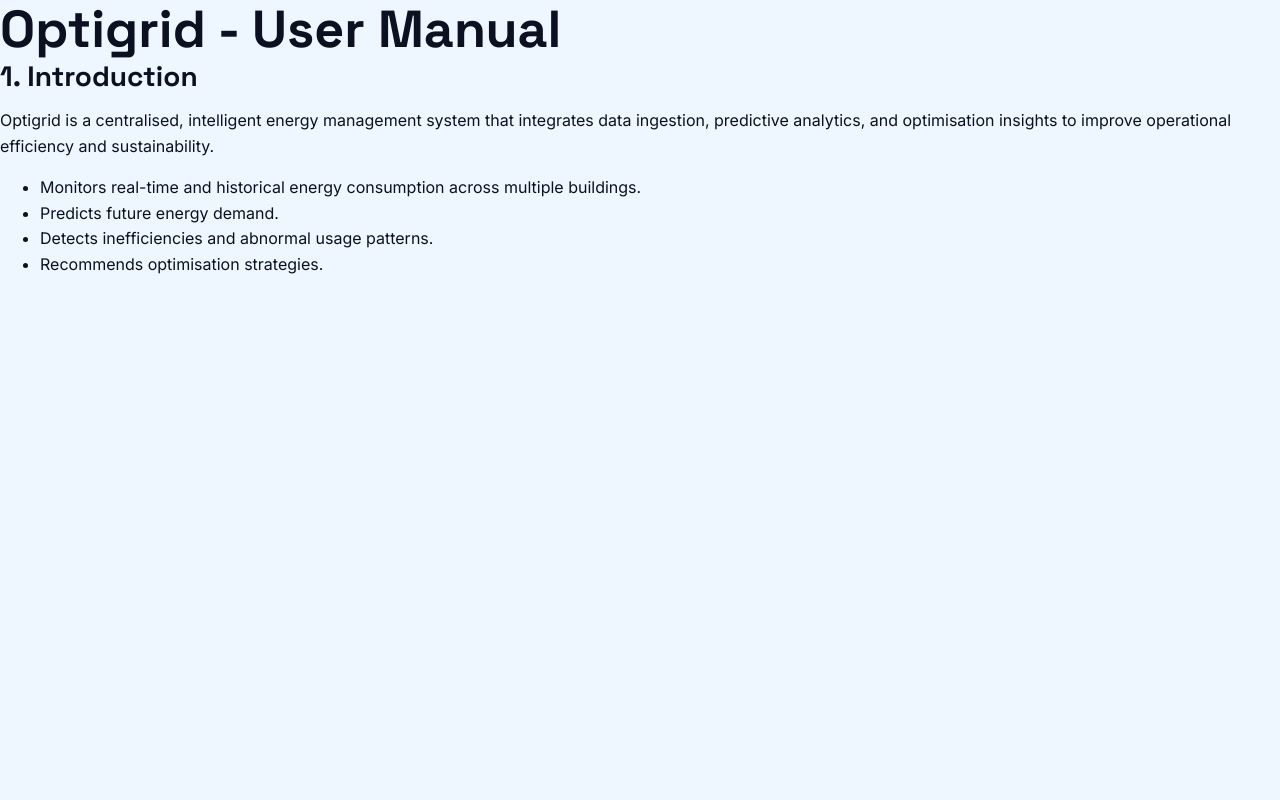
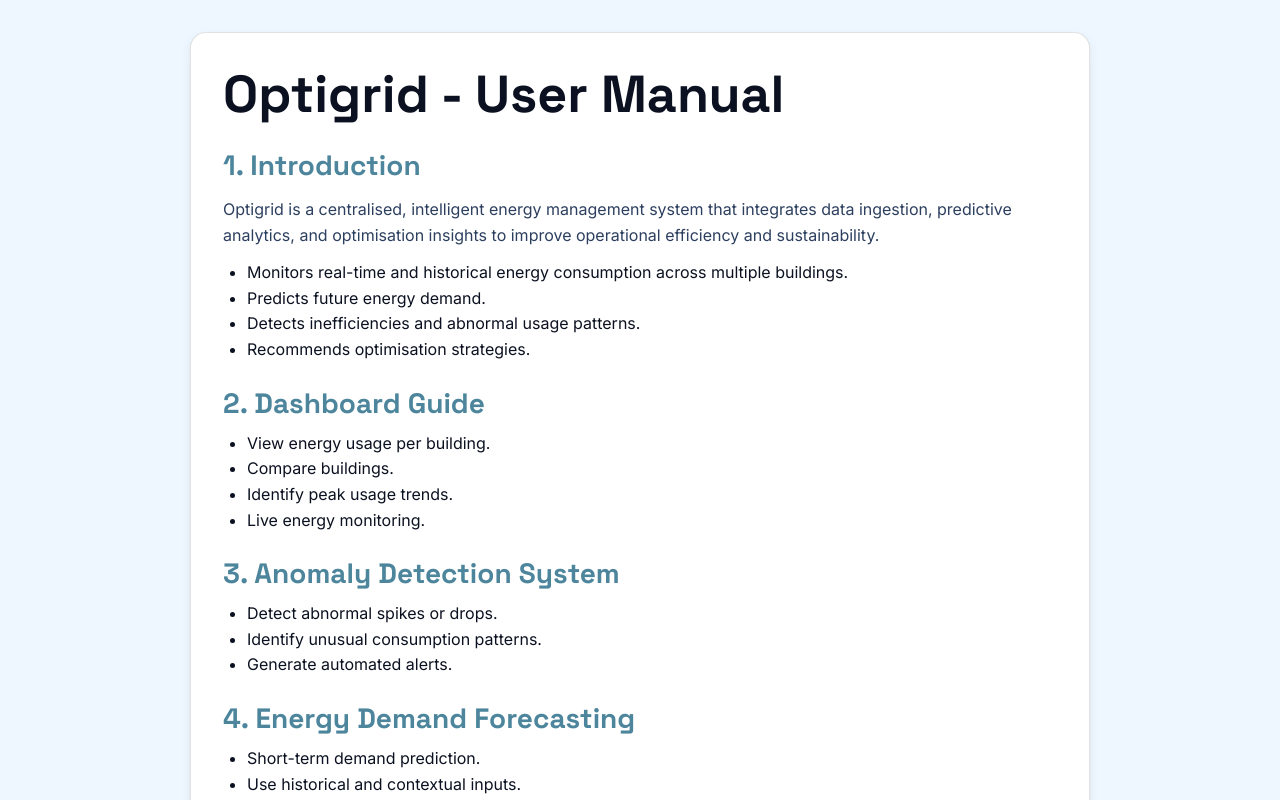
Before and after one commit to COS301-SE-2026/OptiGrid, a Next.js app in the folder frontend/: page /user_manual in a window 1280 px wide. Shown: the top 800 px of the page. Built offline with nearby package versions, Linux system fonts and the light colour scheme.

Commit message:
more feature for the manual page

```diff
--- a/frontend/app/user_manual/page.tsx
+++ b/frontend/app/user_manual/page.tsx
@@ -1,36 +1,123 @@
+"use client";
+
 import React from "react";
 
-export default function UserManualPage(){
+export default function UserManualPage() {
 
-    return (
+  return (
+    <div className="dashboard-page">
+      <div
+        style={{
+          display: "flex",
+          alignItems: "center",
+          justifyContent: "center",
+          minHeight: "100vh",
+          padding: "var(--space-6)",
+        }}
+      >
+        <div
+          className="card"
+          style={{
+            maxWidth: "900px",
+            width: "100%",
+            padding: "var(--space-6)",
+          }}
+        >
+          <h1 style={{ marginBottom: "var(--space-5)" }}>Optigrid - User Manual</h1>
 
-    <main>
+          <div style={{ display: "grid", gap: "var(--space-5)" }}>
 
-        <h1>Optigrid - User Manual</h1>
-
-        <section>
-            <h2>1. Introduction</h2>
-            <p>Optigrid is a centralised, intelligent energy management system that integrates data ingestion, predictive analytics, and optimisation insights to improve operational efficiency and sustainability. </p>
-
-<ul>
-    <li>Monitors real-time and historical energy consumption across multiple buildings.</li>
-    <li>Predicts future energy demand.</li>
-    <li>Detects inefficiencies and abnormal usage patterns.</li>
-    <li>Recommends optimisation strategies. </li>
-</ul>
-        </section>
-    </main>
+            <div>
+              <h2 style={{ color: "var(--brand-primary)", marginBottom: "var(--space-3)" }}>
+                1. Introduction
+              </h2>
+              <p className="text-muted" style={{ marginBottom: "var(--space-3)" }}>
+                Optigrid is a centralised, intelligent energy management system
+                that integrates data ingestion, predictive analytics, and optimisation
+                insights to improve operational efficiency and sustainability.
+              </p>
+              <ul style={{
+                paddingLeft: "var(--space-5)",
+                margin: 0,
+                color: "var(--brand-ink)",
+                lineHeight: "var(--lh-body)",
+              }}>
+                <li>Monitors real-time and historical energy consumption across multiple buildings.</li>
+                <li>Predicts future energy demand.</li>
+                <li>Detects inefficiencies and abnormal usage patterns.</li>
+                <li>Recommends optimisation strategies.</li>
+              </ul>
+            </div>
 
 
+            <div>
+              <h2 style={{ color: "var(--brand-primary)", marginBottom: "var(--space-3)" }}>
+                2. Dashboard Guide
+              </h2>
+              <ul style={{
+                paddingLeft: "var(--space-5)",
+                margin: 0,
+                color: "var(--brand-ink)",
+                lineHeight: "var(--lh-body)",
+              }}>
+                <li>View energy usage per building.</li>
+                <li>Compare buildings.</li>
+                <li>Identify peak usage trends.</li>
+                <li>Live energy monitoring.</li>
+              </ul>
+            </div>
 
 
-    )
+            <div>
+              <h2 style={{ color: "var(--brand-primary)", marginBottom: "var(--space-3)" }}>
+                3. Anomaly Detection System
+              </h2>
+              <ul style={{
+                paddingLeft: "var(--space-5)",
+                margin: 0,
+                color: "var(--brand-ink)",
+                lineHeight: "var(--lh-body)",
+              }}>
+                <li>Detect abnormal spikes or drops.</li>
+                <li>Identify unusual consumption patterns.</li>
+                <li>Generate automated alerts.</li>
+              </ul>
+            </div>
 
 
+            <div>
+              <h2 style={{ color: "var(--brand-primary)", marginBottom: "var(--space-3)" }}>
+                4. Energy Demand Forecasting
+              </h2>
+              <ul style={{
+                paddingLeft: "var(--space-5)",
+                margin: 0,
+                color: "var(--brand-ink)",
+                lineHeight: "var(--lh-body)",
+              }}>
+                <li>Short-term demand prediction.</li>
+                <li>Use historical and contextual inputs.</li>
+              </ul>
+            </div>
 
 
-
-
-
-
+            <div>
+              <h2 style={{ color: "var(--brand-primary)", marginBottom: "var(--space-3)" }}>
+                5. Support
+              </h2>
+              <ul style={{
+                paddingLeft: "var(--space-5)",
+                margin: 0,
+                color: "var(--brand-ink)",
+                lineHeight: "var(--lh-body)",
+              }}>
+                <li>Email: cos301.coreflow@gmail.com</li>
+                <li>Response time: 24-48 hours</li>
+              </ul>
+            </div>
+          </div>
+        </div>
+      </div>
+    </div>
+  );
 }
```
